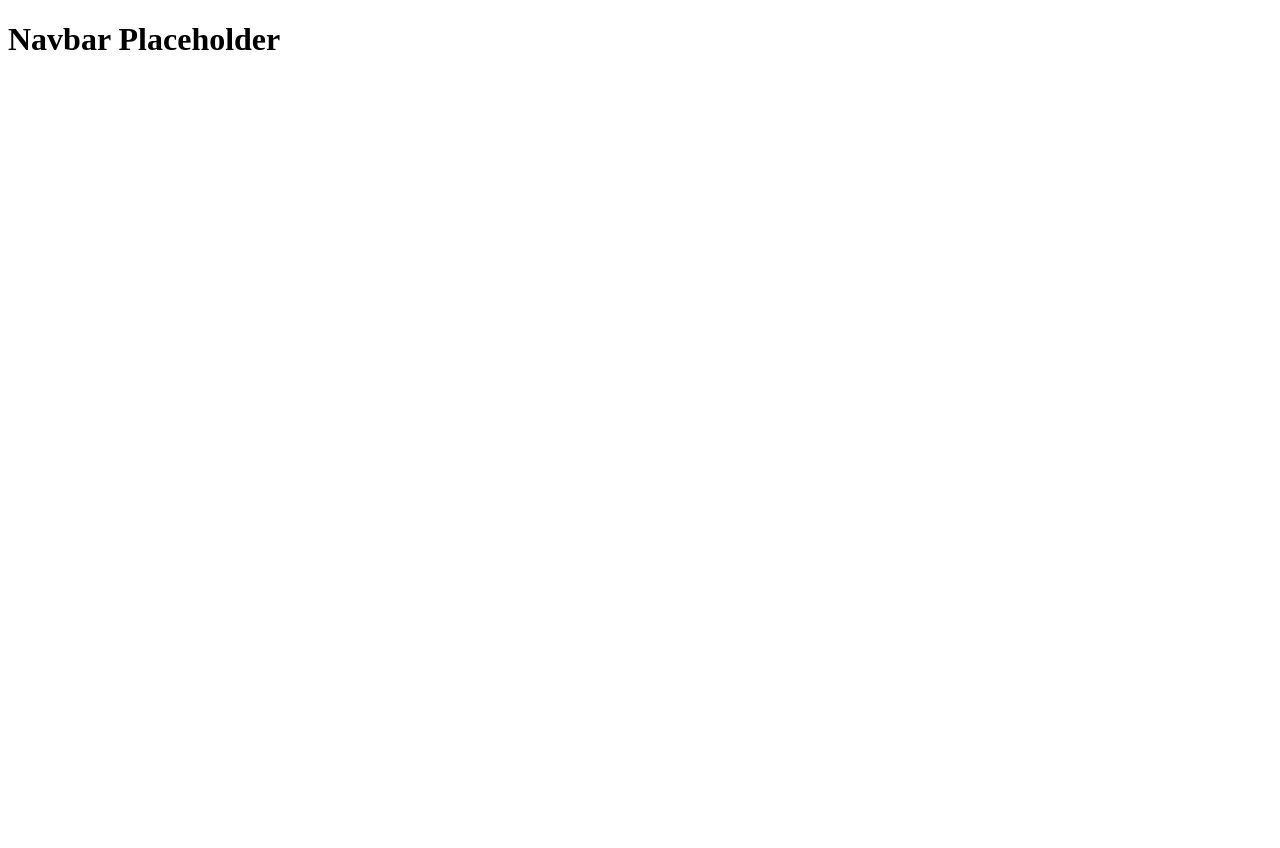
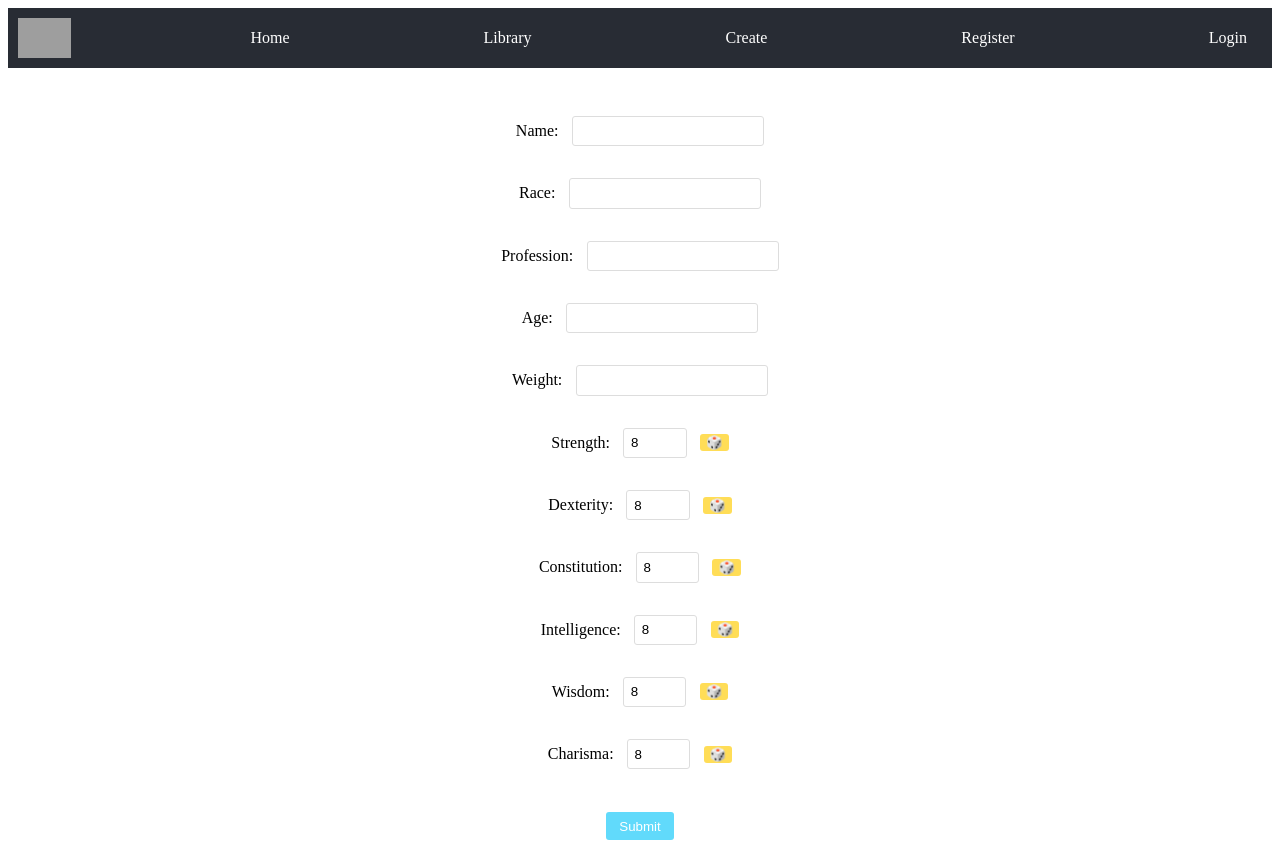
Before and after one commit to warrino17/Capstone-Project, a React (Create React App) app in the folder dnd-character-creator/: page /create in a window 1280 px wide. Before the commit this address had no page. Before the commit the page ends 800 px from the top, so only its background shows below. Built offline with nearby package versions, Linux system fonts and the light colour scheme; grey boxes are pictures that could not be loaded.

Commit message:
homepage navbar character creation form

```diff
--- a/dnd-character-creator/public/index.html
+++ b/dnd-character-creator/public/index.html
@@ -1,6 +1,7 @@
 <!DOCTYPE html>
 <html lang="en">
   <head>
+    <link rel="stylesheet" href="https://fonts.googleapis.com/css2?family=Merriweather&family=Open+Sans&display=swap" />
     <meta charset="utf-8" />
     <link rel="icon" href="%PUBLIC_URL%/favicon.ico" />
     <meta name="viewport" content="width=device-width, initial-scale=1" />
--- a/dnd-character-creator/src/components/App.js
+++ b/dnd-character-creator/src/components/App.js
@@ -1,12 +1,11 @@
-import React from 'react';
 import { BrowserRouter as Router, Route, Routes } from 'react-router-dom';
-
 import Navbar from './Navbar';
 import Home from './Home';
-import UserAuthentication from './UserAuthentication';
+import Login from './Login';
+import Register from './Register';
+import SharedCharacters from './SharedCharacters';
+import CharacterCreator from './CharacterCreator';
 import UserProfile from './UserProfile';
-import CharacterCreator from './CharacterCreator';
-import SharedCharacters from './SharedCharacters';
 
 function App() {
   return (
@@ -14,10 +13,11 @@ function App() {
       <Navbar />
       <Routes>
         <Route path="/" element={<Home />} />
-        <Route path="/auth/*" element={<UserAuthentication />} />
-        <Route path="/profile/*" element={<UserProfile />} />
-        <Route path="/create-character" element={<CharacterCreator />} />
-        <Route path="/shared-characters/*" element={<SharedCharacters />} />
+        <Route path="/login" element={<Login />} />
+        <Route path="/register" element={<Register />} />
+        <Route path="/library" element={<SharedCharacters />} />
+        <Route path="/create" element={<CharacterCreator />} />
+        <Route path="/profile" element={<UserProfile />} />
       </Routes>
     </Router>
   );
--- /dev/null
+++ b/dnd-character-creator/src/components/CharacterForm.css
@@ -0,0 +1,45 @@
+form {
+    display: flex;
+    flex-direction: column;
+    align-items: center;
+    justify-content: center;
+    margin-top: 2em;
+  }
+
+  label {
+    margin: 1em 0;
+  }
+
+  input[type="text"], input[type="number"] {
+    margin-left: 1em;
+    padding: 0.5em;
+    border: 1px solid #ddd;
+    border-radius: 3px;
+  }
+
+  button {
+    background-color: #ffdd57;
+    color: #333;
+    border: none;
+    border-radius: 3px;
+    margin-left: 1em;
+    cursor: pointer;
+  }
+
+  input[type="submit"] {
+    background-color: #61dafb;
+    color: white;
+    border: none;
+    border-radius: 3px;
+    padding: 0.5em 1em;
+    margin-top: 2em;
+    cursor: pointer;
+  }
+
+  input[type="submit"]:hover {
+    background-color: #52c3d3;
+  }
+
+  button:hover {
+    background-color: #eecc44;
+  }
--- a/dnd-character-creator/src/components/CharacterForm.js
+++ b/dnd-character-creator/src/components/CharacterForm.js
@@ -1,10 +1,101 @@
-import React from 'react';
+import React, { useState } from 'react';
+import './CharacterForm.css';
 
 function CharacterForm() {
+  const [name, setName] = useState('');
+  const [race, setRace] = useState('');
+  const [profession, setProfession] = useState('');
+  const [age, setAge] = useState('');
+  const [weight, setWeight] = useState('');
+  const [strength, setStrength] = useState(8);
+  const [dexterity, setDexterity] = useState(8);
+  const [constitution, setConstitution] = useState(8);
+  const [intelligence, setIntelligence] = useState(8);
+  const [wisdom, setWisdom] = useState(8);
+  const [charisma, setCharisma] = useState(8);
+
+  const handleSubmit = event => {
+    event.preventDefault();
+    console.log({
+      name,
+      race,
+      profession,
+      age,
+      weight,
+      strength,
+      dexterity,
+      constitution,
+      intelligence,
+      wisdom,
+      charisma,
+    });
+  };
+
+  const handleStatChange = (e, setter) => {
+    const stat = parseInt(e.target.value, 10);
+    if (stat < 8) setter(8);
+    else if (stat > 17) setter(17);
+    else setter(stat);
+  }
+
+  const rollDice = (setter) => {
+    setter(Math.floor(Math.random() * 10) + 8);
+  }
+
   return (
-    <div>
-      <h1>CharacterForm Placeholder</h1>
-    </div>
+    <form onSubmit={handleSubmit}>
+      <label>
+        Name:
+        <input type="text" value={name} onChange={e => setName(e.target.value)} />
+      </label>
+      <label>
+        Race:
+        <input type="text" value={race} onChange={e => setRace(e.target.value)} />
+      </label>
+      <label>
+        Profession:
+        <input type="text" value={profession} onChange={e => setProfession(e.target.value)} />
+      </label>
+      <label>
+        Age:
+        <input type="number" min="1" value={age} onChange={e => setAge(e.target.value)} />
+      </label>
+      <label>
+        Weight:
+        <input type="number" min="1" value={weight} onChange={e => setWeight(e.target.value)} />
+      </label>
+      <label>
+        Strength:
+        <input type="number" min="8" max="17" value={strength} onChange={e => handleStatChange(e, setStrength)} />
+        <button type="button" onClick={() => rollDice(setStrength)}>🎲</button>
+      </label>
+      <label>
+        Dexterity:
+        <input type="number" min="8" max="17" value={dexterity} onChange={e => handleStatChange(e, setDexterity)} />
+        <button type="button" onClick={() => rollDice(setDexterity)}>🎲</button>
+      </label>
+      <label>
+        Constitution:
+        <input type="number" min="8" max="17" value={constitution} onChange={e => handleStatChange(e, setConstitution)} />
+        <button type="button" onClick={() => rollDice(setConstitution)}>🎲</button>
+      </label>
+      <label>
+        Intelligence:
+        <input type="number" min="8" max="17" value={intelligence} onChange={e => handleStatChange(e, setIntelligence)} />
+        <button type="button" onClick={() => rollDice(setIntelligence)}>🎲</button>
+      </label>
+      <label>
+        Wisdom:
+        <input type="number" min="8" max="17" value={wisdom} onChange={e => handleStatChange(e, setWisdom)} />
+        <button type="button" onClick={() => rollDice(setWisdom)}>🎲</button>
+      </label>
+      <label>
+        Charisma:
+        <input type="number" min="8" max="17" value={charisma} onChange={e => handleStatChange(e, setCharisma)} />
+        <button type="button" onClick={() => rollDice(setCharisma)}>🎲</button>
+      </label>
+      <input type="submit" value="Submit" />
+    </form>
   );
 }
 
--- /dev/null
+++ b/dnd-character-creator/src/components/Home.css
@@ -0,0 +1,58 @@
+.home-container {
+    text-align: center;
+    background-color: #fafafa;
+    padding: 2rem;
+    color: #333;
+    background-image: url("https://www.transparenttextures.com/patterns/old-mathematics.png");
+    background-repeat: repeat;
+  }
+
+  .home-header {
+    display: flex;
+    justify-content: space-between;
+    align-items: center;
+    padding-bottom: 2rem;
+  }
+
+  .home-header img {
+    height: 50px;
+  }
+
+  .home-header a {
+    text-decoration: none;
+    color: #333;
+    font-size: 1.2rem;
+    padding: 0.5rem 1rem;
+    background-color: #f8f9fa;
+    border-radius: 3px;
+    box-shadow: 0px 5px 15px rgba(0, 0, 0, 0.1);
+    transition: all 0.3s ease;
+  }
+
+  .home-header a:hover {
+    box-shadow: 0px 5px 15px rgba(0, 0, 0, 0.2);
+    background-color: #e9ecef;
+  }
+
+  h1 {
+    font-family: 'Merriweather', serif;
+    color: #495057;
+    font-size: 2.5rem;
+  }
+
+  p {
+    font-family: 'Open Sans', sans-serif;
+    color: #6c757d;
+    font-size: 1.25rem;
+  }
+
+  .footer {
+    position: absolute;
+    bottom: 0;
+    width: 100%;
+    height: 2.5rem;
+    background-color: #282c34;
+    color: white;
+    text-align: center;
+    padding: 1rem 0;
+  }
--- a/dnd-character-creator/src/components/Home.js
+++ b/dnd-character-creator/src/components/Home.js
@@ -1,9 +1,17 @@
 import React from 'react';
+import './Home.css';
 
 function Home() {
   return (
-    <div>
-      <h1>Home Placeholder</h1>
+    <div className="home-container">
+      <header className="home-header">
+      </header>
+      <h1>Welcome to Character Creator</h1>
+      <p>Create, save, and share your custom Dungeons and Dragons characters.</p>
+
+      <footer className="footer">
+        <p>© 2023 KingMaker. All rights reserved.</p>
+      </footer>
     </div>
   );
 }
--- /dev/null
+++ b/dnd-character-creator/src/components/Navbar.css
@@ -0,0 +1,23 @@
+.navbar {
+    background-color: #282c34;
+    height: 60px;
+    display: flex;
+    justify-content: space-between;
+    align-items: center;
+    padding: 0 10px;
+    color: white;
+  }
+
+  .navbar-logo {
+    height: 40px;
+  }
+
+  .nav-link {
+    color: white;
+    text-decoration: none;
+    margin: 0 15px;
+  }
+
+  .nav-link:hover {
+    color: #61dafb;
+  }
--- a/dnd-character-creator/src/components/Navbar.js
+++ b/dnd-character-creator/src/components/Navbar.js
@@ -1,10 +1,21 @@
 import React from 'react';
+import { Link } from 'react-router-dom';
+import './Navbar.css';
 
 function Navbar() {
   return (
-    <div>
-      <h1>Navbar Placeholder</h1>
-    </div>
+    <nav className="navbar">
+      <img
+        src="https://pbs.twimg.com/profile_images/1544033437413146625/6CpTvxWw_400x400.jpg"
+        alt="Logo"
+        className="navbar-logo"
+      />
+      <Link to="/" className="nav-link">Home</Link>
+      <Link to="/library" className="nav-link">Library</Link>
+      <Link to="/create" className="nav-link">Create</Link>
+      <Link to="/register" className="nav-link">Register</Link>
+      <Link to="/login" className="nav-link">Login</Link>
+    </nav>
   );
 }
 
```
